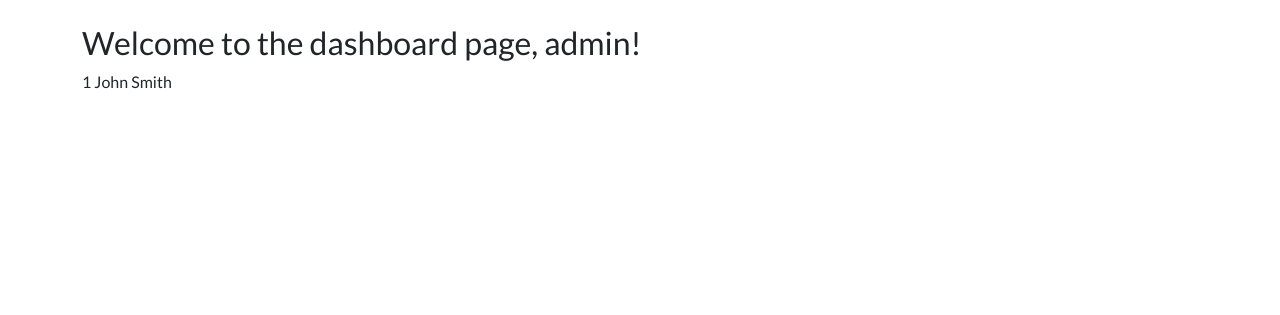
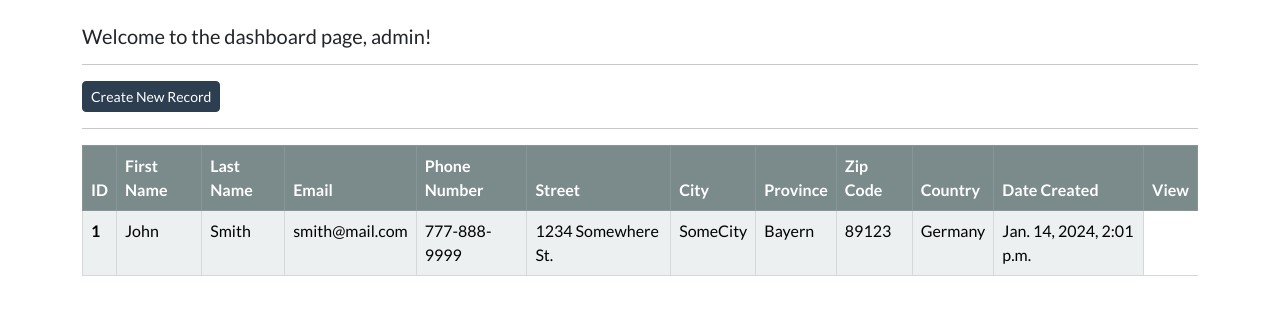
Before and after one commit to softdeveloper23/crm-django, a Django app: page /dashboard/ in a window 1280 px wide. Shown: the part 72-387 px from the top of the page. Run offline with Django 5.2, Linux system fonts and the light colour scheme; a user stored in the database is signed in; data comes from the database, SQL or seed files in the repository.

Commit message:
Updated dashboard code

```diff
--- a/crm/webapp/templates/webapp/dashboard.html
+++ b/crm/webapp/templates/webapp/dashboard.html
@@ -2,16 +2,55 @@
 
 {% block content %}
 
-    <h3>Welcome to the dashboard page, {{ user }}!</h3>
+    <h5>Welcome to the dashboard page, {{ user }}!</h5>
 
-    {% for record in records %}
+    <hr>
 
-        {{ record.id }}
+    <a class="btn btn-primary btn-sm" href="{% url 'dashboard' %}">
+        Create New Record
+    </a>
 
-        {{ record.first_name }}
+    <hr>
 
-        {{ record.last_name }}
+    <table class="table table-light table-hover table-bordered">
+        <thead class="table-dark">
+            <tr>
+                <th scope="col">ID</th>
+                <th scope="col">First Name</th>
+                <th scope="col">Last Name</th>
+                <th scope="col">Email</th>
+                <th scope="col">Phone Number</th>
+                <th scope="col">Street</th>
+                <th scope="col">City</th>
+                <th scope="col">Province</th>
+                <th scope="col">Zip Code</th>
+                <th scope="col">Country</th>
 
-    {% endfor %}
+                <th scope="col">Date Created</th>
+
+                <th scope="col">View</th>
+            </tr>
+        </thead>
+        <tbody>
+            {% if records %}
+                {% for record in records %}
+                <tr>
+                    <th scope="row">{{ record.id }}</th>
+                    <td>{{ record.first_name }}</td>
+                    <td>{{ record.last_name }}</td>
+                    <td>{{ record.email_address }}</td>
+                    <td>{{ record.phone_number }}</td>
+                    <td>{{ record.address }}</td>
+                    <td>{{ record.city }}</td>
+                    <td>{{ record.province }}</td>
+                    <td>{{ record.postal_code }}</td>
+                    <td>{{ record.country }}</td>
+
+                    <td>{{ record.creation_date }}</td>
+                </tr>
+                {% endfor %}
+            {% endif %}
+        </tbody>
+    </table>
 
 {% endblock %}
```
